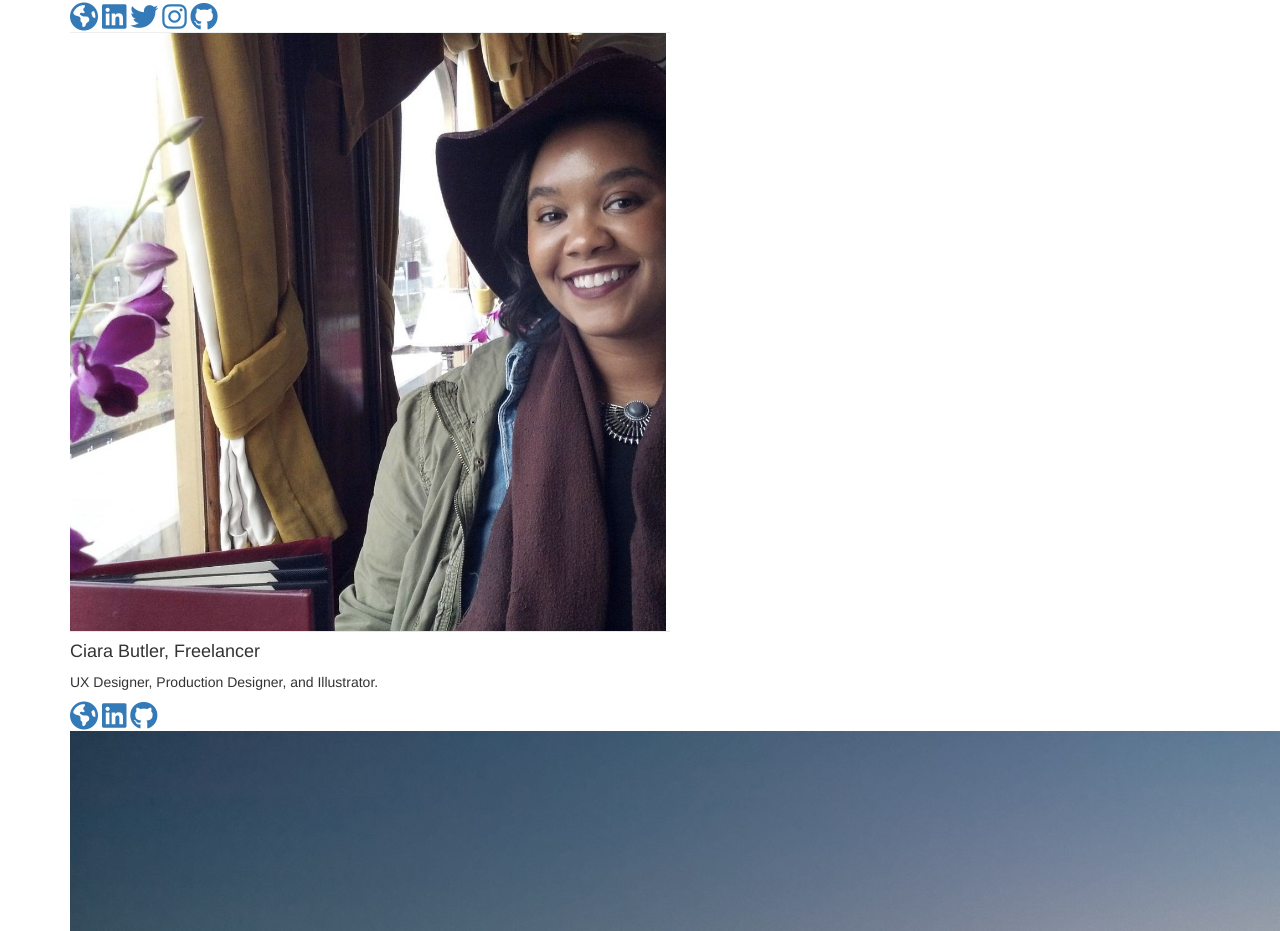
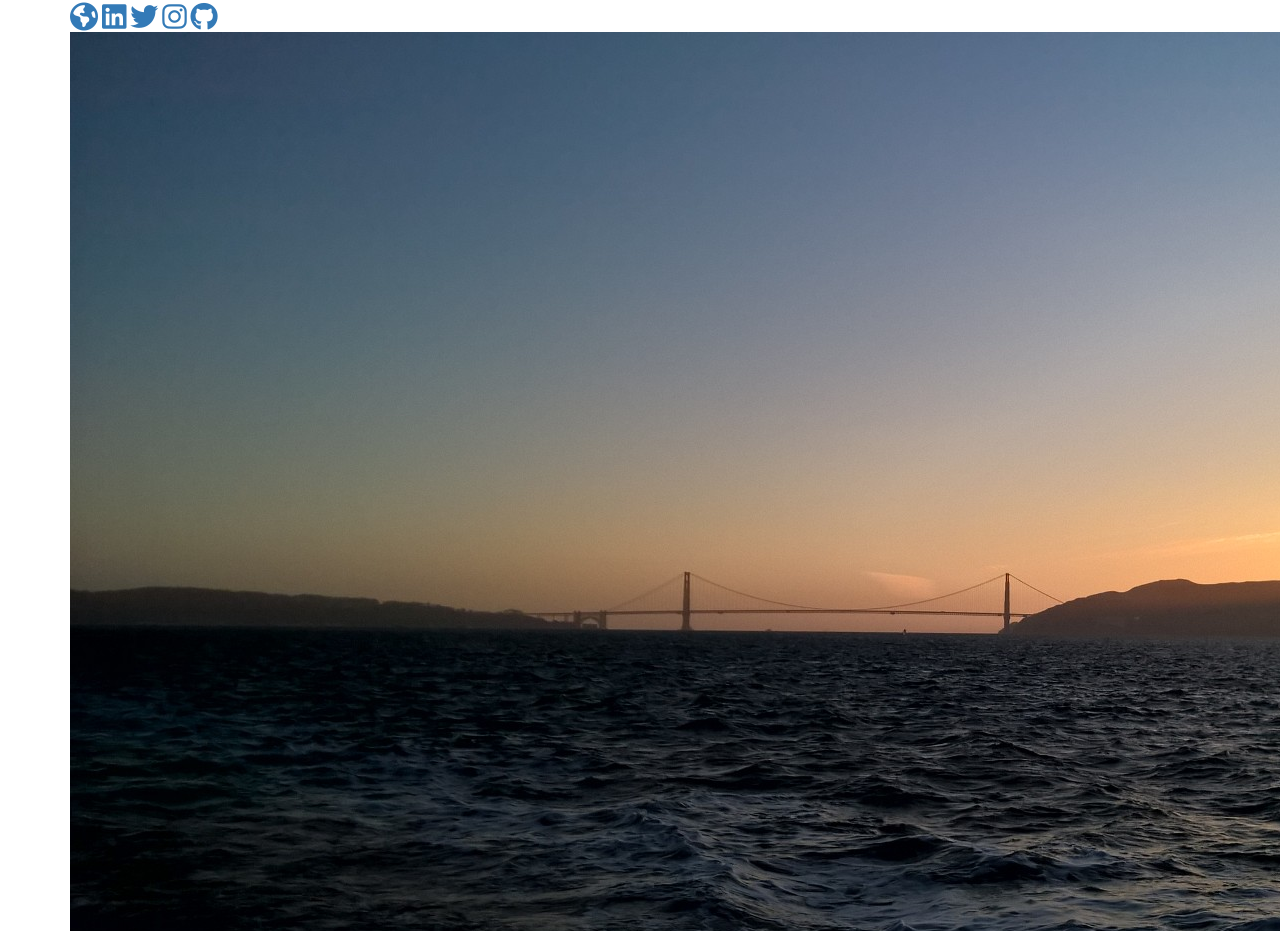
Before and after one commit to mjawili/gdi-summer-2016-students, a plain HTML site: page index.html in a window 1280 px wide. Shown: the part 4463-5394 px from the top of the page. Drawn offline with nearby package versions, Linux system fonts and the light colour scheme.

Commit message:
Revert "My card"

```diff
--- a/index.html
+++ b/index.html
@@ -53,17 +53,6 @@
             <a href="https://twitter.com/truc_" target="_blank"><i class="fa fa-twitter fa-2x" title="Twitter"></i></a>
             <a href="https://instagram.com/truc_" target="_blank"><i class="fa fa-instagram fa-2x" title="Instagram"></i></a>
             <a href="https://github.com/trucnguyen" target="_blank"><i class="fa fa-github fa-2x" title="Github"></i></a>
-
-            <div class="card">
-          <img class="card-img-top img-fluid" src="photos/ciara.png" alt="Ciara">
-          <div class="card-block">
-            <h4 class="card-title">Ciara Butler, Freelancer</h4>
-            <p class="card-text">UX Designer, Production Designer, and Illustrator.</p>
-            <a href="http://www.ciarabutler.com/" target="_blank"><i class="fa fa-globe fa-2x" title="Personal website"></i></a>
-            <a href="https://www.linkedin.com/in/ciara-butler-6173691b" target="_blank"><i class="fa fa-linkedin-square fa-2x" title="LinkedIn"></i></a>
-            <a href="https://github.com/Duelcitizen" target="_blank"><i class="fa fa-github fa-2x" title="Github"></i></a>
-          </div>
-        </div>
           </div>
         </div>
 
```
Also changed, not shown: photos/ciara.png (deleted).
